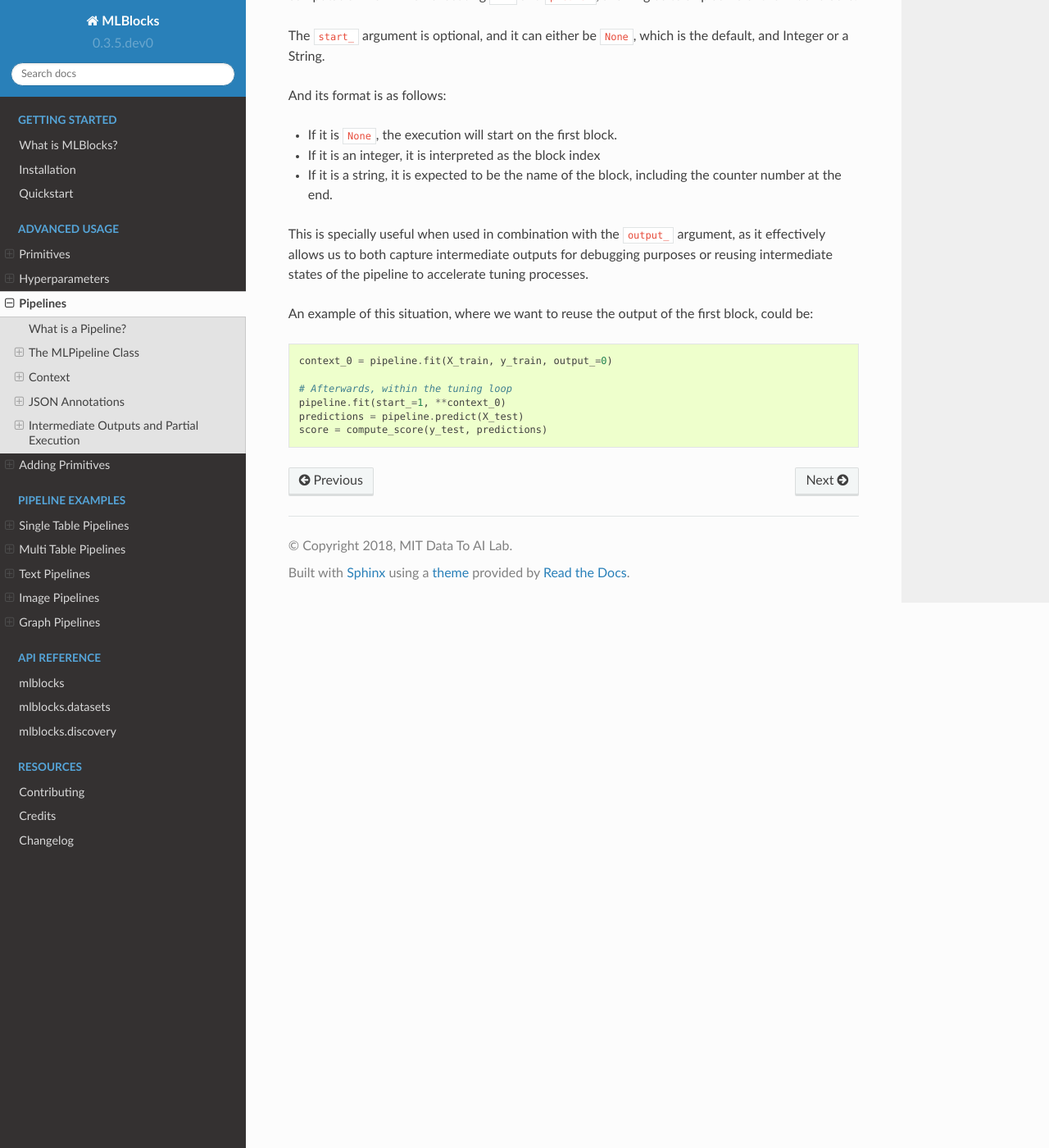
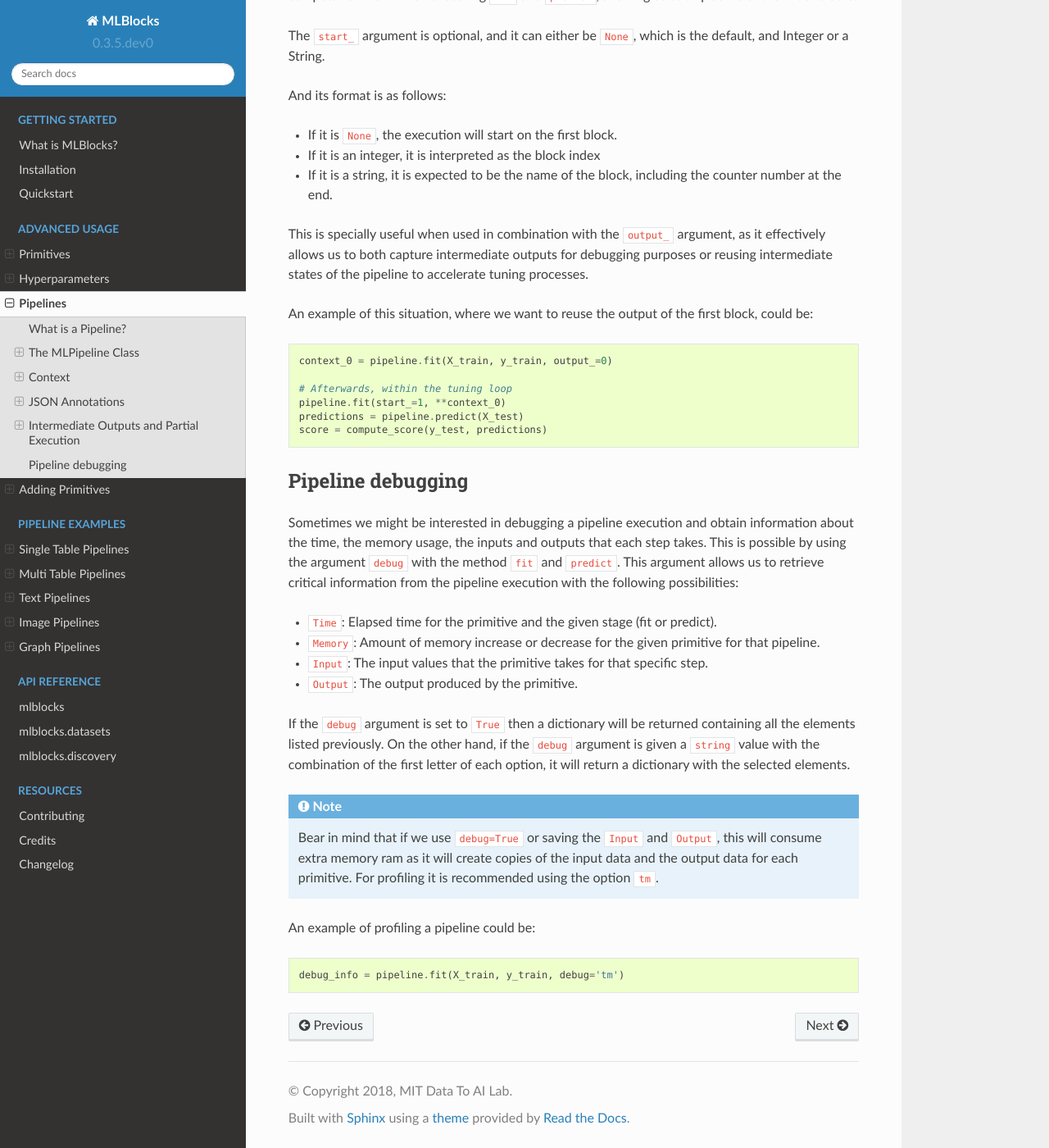
Before and after one commit to MLBazaar/MLBlocks, a Sphinx documentation site: the page built from docs/advanced_usage/pipelines.rst, in a window 1280 px wide and 1400 px high, scrolled down 7087 px. Shown: the whole window at 82% size. Built offline with Sphinx 7.4.7 and the Read the Docs theme 2.0.0, drawn with Linux system fonts in a browser that asks for light colours.

Commit message:
Add documentation about debuging

```diff
--- a/docs/advanced_usage/pipelines.rst
+++ b/docs/advanced_usage/pipelines.rst
@@ -423,6 +423,32 @@ An example of this situation, where we want to reuse the output of the first blo
     predictions = pipeline.predict(X_test)
     score = compute_score(y_test, predictions)
 
+Pipeline debugging
+------------------
+
+Sometimes we might be interested in debugging a pipeline execution and obtain information
+about the time, the memory usage, the inputs and outputs that each step takes. This is possible
+by using the argument ``debug`` with the method ``fit`` and ``predict``. This argument allows us
+to retrieve critical information from the pipeline execution with the following possibilities:
+
+* ``Time``: Elapsed time for the primitive and the given stage (fit or predict).
+* ``Memory``: Amount of memory increase or decrease for the given primitive for that pipeline.
+* ``Input``: The input values that the primitive takes for that specific step.
+* ``Output``: The output produced by the primitive.
+
+If the ``debug`` argument is set to ``True`` then a dictionary will be returned containing all the
+elements listed previously. On the other hand, if the ``debug`` argument is given a ``string``
+value with the combination of the first letter of each option, it will return a dictionary with
+the selected elements.
+
+.. note:: Bear in mind that if we use ``debug=True`` or saving the ``Input`` and ``Output``,
+          this will consume extra memory ram as it will create copies of the input data and
+          the output data for each primitive. For profiling it is recommended using the option
+          ``tm``.
+
+An example of profiling a pipeline could be::
+
+    debug_info = pipeline.fit(X_train, y_train, debug='tm')
 
 .. _API Reference: ../api_reference.html
 .. _primitives: ../primitives.html
```
